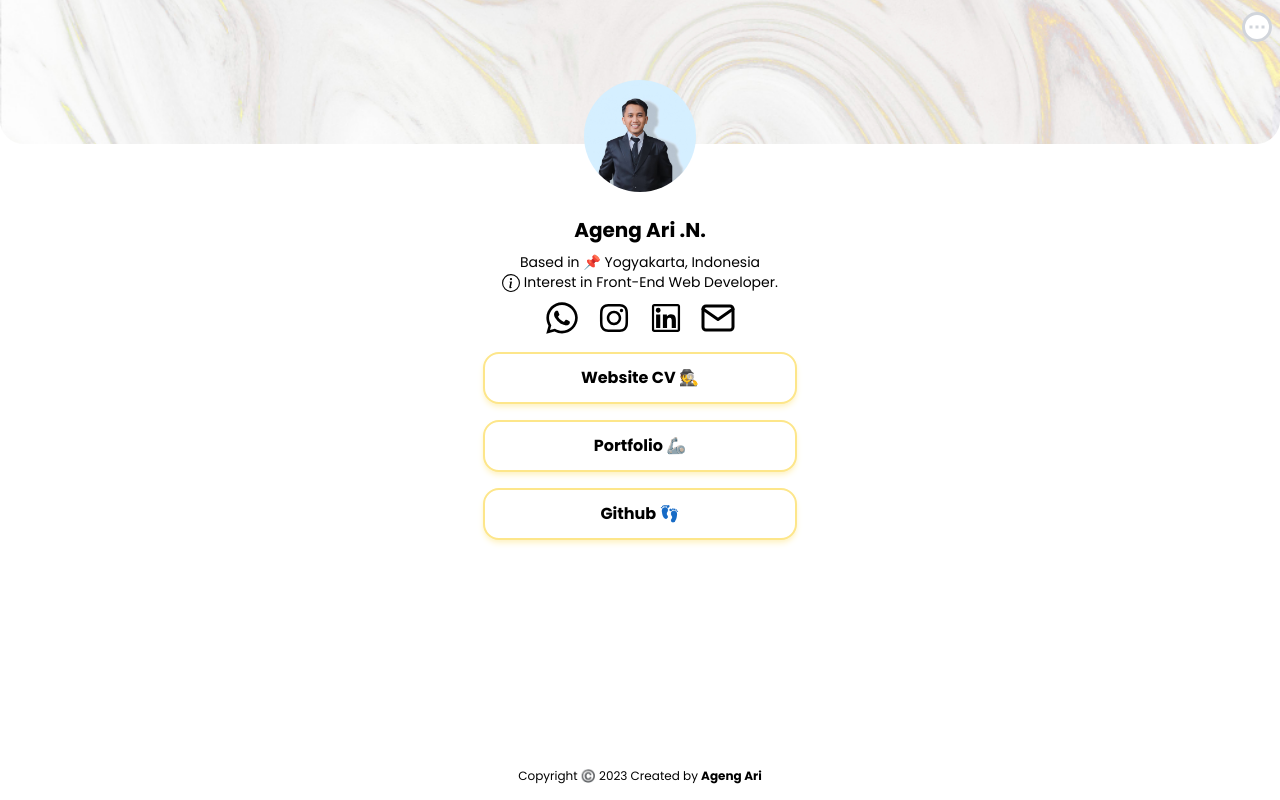
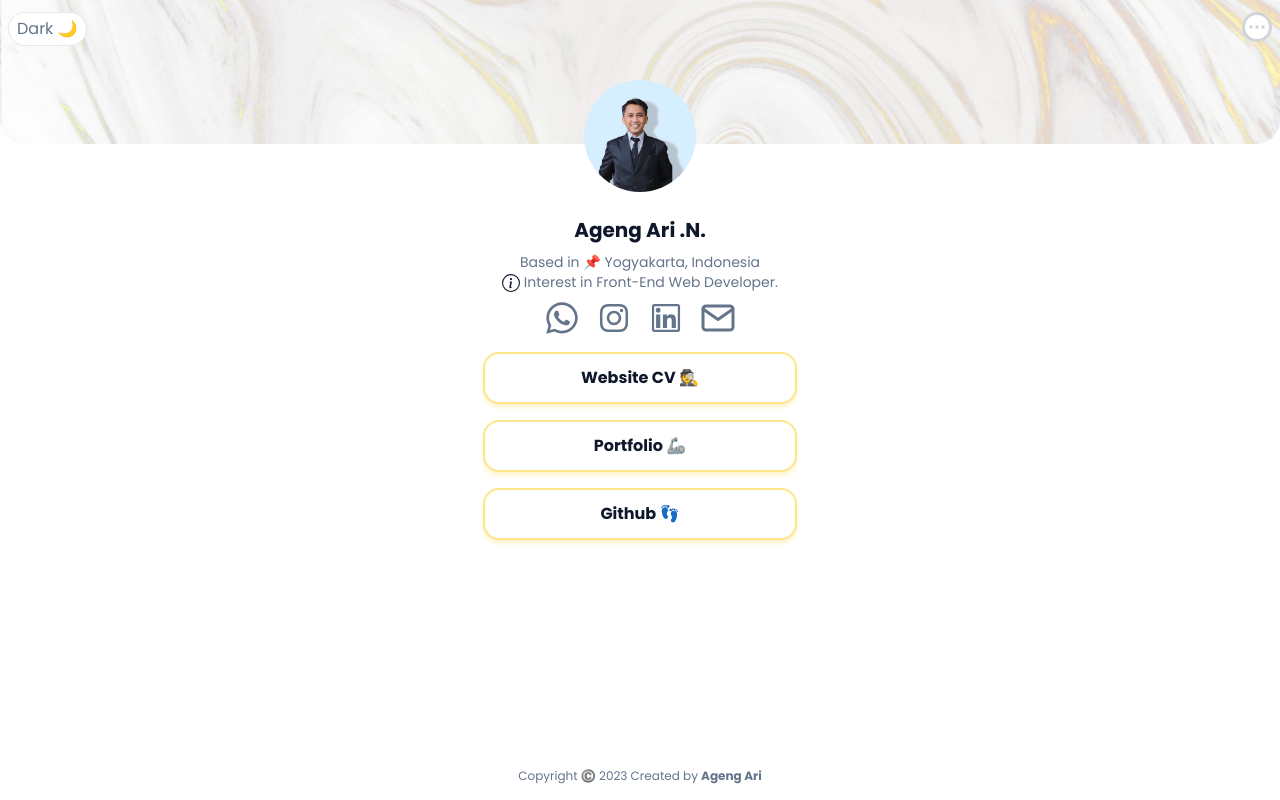
Before and after one commit to agengari/bio-link-rjstw, a React (Create React App) app: page / in a window 1280 px wide. Built offline with nearby package versions, Linux system fonts and the light colour scheme.

Commit message:
Add DarkMode

```diff
--- a/src/App.js
+++ b/src/App.js
@@ -1,5 +1,5 @@
 import './App.css'
-import React from 'react'
+import React, { useState } from 'react'
 import Profile from './components/Profile'
 import Sosmed from './components/Sosmed'
 import Button from './components/Button'
@@ -7,15 +7,19 @@ import Footer from './components/Footer'
 import Header from './components/Header'
 
 const App = () => {
+  const [darkTheme, setDarkTheme] = useState(false);
+
   return (
-    <div className='h-screen w-screen flex justify-center font-poppins bg-white'>
+    <div className={darkTheme ? 'dark' : ''}>
+      <div className='h-screen w-screen flex justify-center font-poppins bg-white text-slate-500 dark:bg-slate-800 dark:text-slate-400'>
         <div className=''>
-            <Header />
+            <Header darkTheme={darkTheme} setDarkTheme={setDarkTheme}/>
             <Profile />
             <Sosmed />
             <Button />
             <Footer />
         </div>
+      </div>
     </div>
   )
 }
--- a/src/components/Button.jsx
+++ b/src/components/Button.jsx
@@ -3,13 +3,13 @@ import React from 'react'
 const Button = () => {
   return (
     <div className='max-w-sm mx-auto grid justify-center gap-4 mt-4 font-bold'>
-      <a href="https://agengari.my.id" className='bg-white rounded-2xl text-center border-amber-200 border-2 py-3 px-24 shadow-md shadow-amber-100'>
+      <a href="https://agengari.my.id" className='bg-white text-slate-900 dark:bg-slate-800 dark:text-white rounded-2xl text-center border-amber-200 border-2 py-3 px-24 shadow-md shadow-amber-100'>
         Website CV 🕵️
       </a>
-      <a href="https://agengari.my.id/portfolio/" className='bg-white rounded-2xl text-center border-amber-200 border-2 py-3 shadow-md shadow-amber-100'>
+      <a href="https://agengari.my.id/portfolio/" className='bg-white text-slate-900 dark:bg-slate-800 dark:text-white rounded-2xl text-center border-amber-200 border-2 py-3 shadow-md shadow-amber-100'>
         Portfolio 🦾
       </a>
-      <a href="https://github.com/agengari" className='bg-white rounded-2xl text-center border-amber-200 border-2 py-3 shadow-md shadow-amber-100'>
+      <a href="https://github.com/agengari" className='bg-white text-slate-900 dark:bg-slate-800 dark:text-white rounded-2xl text-center border-amber-200 border-2 py-3 shadow-md shadow-amber-100'>
         Github 👣
       </a>
     </div>
--- a/src/components/Header.jsx
+++ b/src/components/Header.jsx
@@ -1,10 +1,13 @@
 import React from 'react'
 import { HiDotsCircleHorizontal } from 'react-icons/hi';
 
-const Header = () => {
+const Header = ({darkTheme, setDarkTheme}) => {
   return (
     <div>
-        <a href="#" className='absolute top-3 right-2 text-3xl text-white bg-gray-300 rounded-full'> <HiDotsCircleHorizontal /> </a>
+        <button className='absolute top-3 left-2 button text-base bg-white dark:bg-slate-800 dark:text-white border rounded-full px-2 py-1 hover:shadow-md' onClick={() => setDarkTheme(!darkTheme)}>
+            {darkTheme ? 'Light 💡' : 'Dark 🌙'}
+          </button>
+        <a href="#" className='absolute top-3 right-2 text-3xl text-white bg-gray-300 dark:text-slate-800 dark:bg-white rounded-full'> <HiDotsCircleHorizontal /> </a>
         <img src={ require('../assets/img/marbled.jpg') } alt="Foto Profil" className='h-36 rounded-b-3xl w-screen object-cover' />
     </div>
   )
--- a/src/components/Profile.jsx
+++ b/src/components/Profile.jsx
@@ -8,12 +8,12 @@ const Profile = () => {
         <img src={ require('../assets/img/1675760889282.jpg') } alt="Foto Profil" className='h-28 rounded-full' />
       </section>
       <section>
-        <p className='text-xl font-bold mt-4'>Ageng Ari .N.</p>
+        <p className='text-xl font-bold mt-4 text-slate-900 dark:text-white'>Ageng Ari .N.</p>
       </section>
       <section className='text-sm'>
         <p className=''>Based in 📌 Yogyakarta, Indonesia</p>
         <p>
-          <a href="" className='display: inline-flex align-middle text-lg'>
+          <a href="" className='display: inline-flex align-middle text-lg text-slate-900 dark:text-white'>
             <BsInfoCircle />
           </a>
           <span>  </span> Interest in Front-End Web Developer.
--- a/src/components/Sosmed.jsx
+++ b/src/components/Sosmed.jsx
@@ -6,7 +6,7 @@ import { AiOutlineLinkedin, AiOutlineInstagram } from 'react-icons/ai';
 
 const Sosmed = () => {
   return (
-    <div className='flex justify-center items-center text-4xl gap-4 max-w-sm mx-auto'>
+    <div className='flex justify-center items-center text-4xl gap-4 max-w-sm mx-auto text-slate-500 dark:text-slate-400'>
       <a href="https://wa.me/628995101187"> <FaWhatsapp /> </a>
       <a href="https://www.instagram.com/agengari/"> <AiOutlineInstagram /> </a>
       <a href="https://www.linkedin.com/in/agengari/"> <AiOutlineLinkedin /> </a>
--- a/tailwind.config.js
+++ b/tailwind.config.js
@@ -1,5 +1,6 @@
 /** @type {import('tailwindcss').Config} */
 module.exports = {
+  darkMode: 'class',
   content: [
     "./src/**/*.{js,jsx,ts,tsx}",
   ],
```
Also changed, not shown: 1 other file (tests, documents, lock files or other folders).
